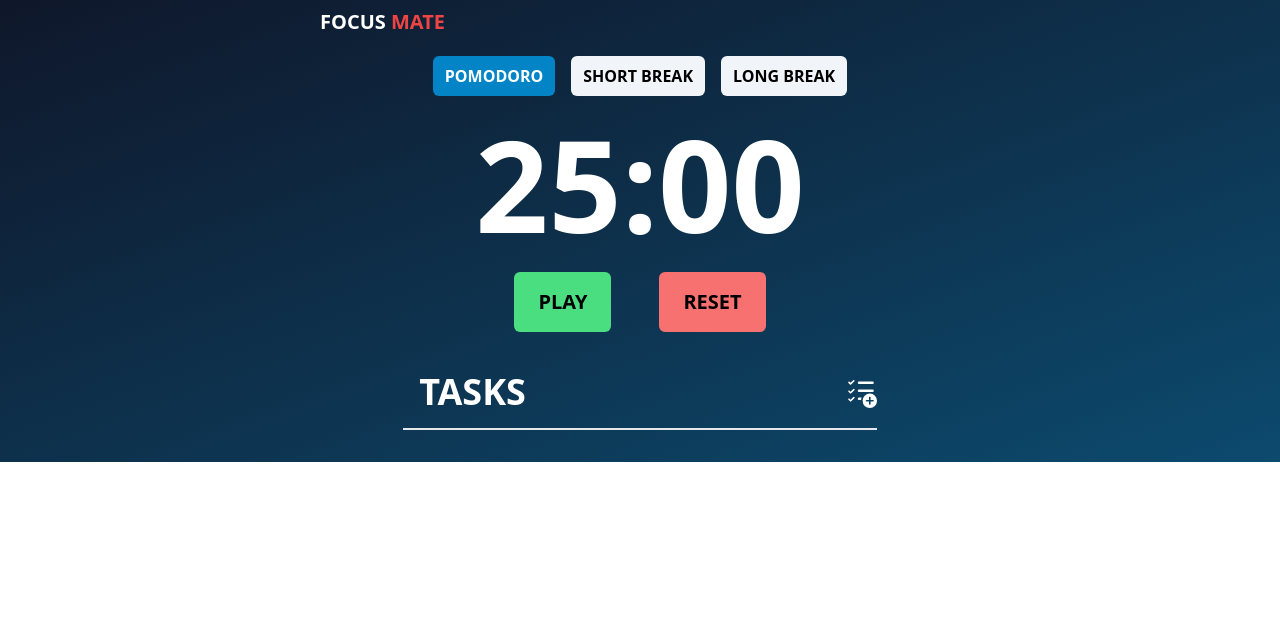
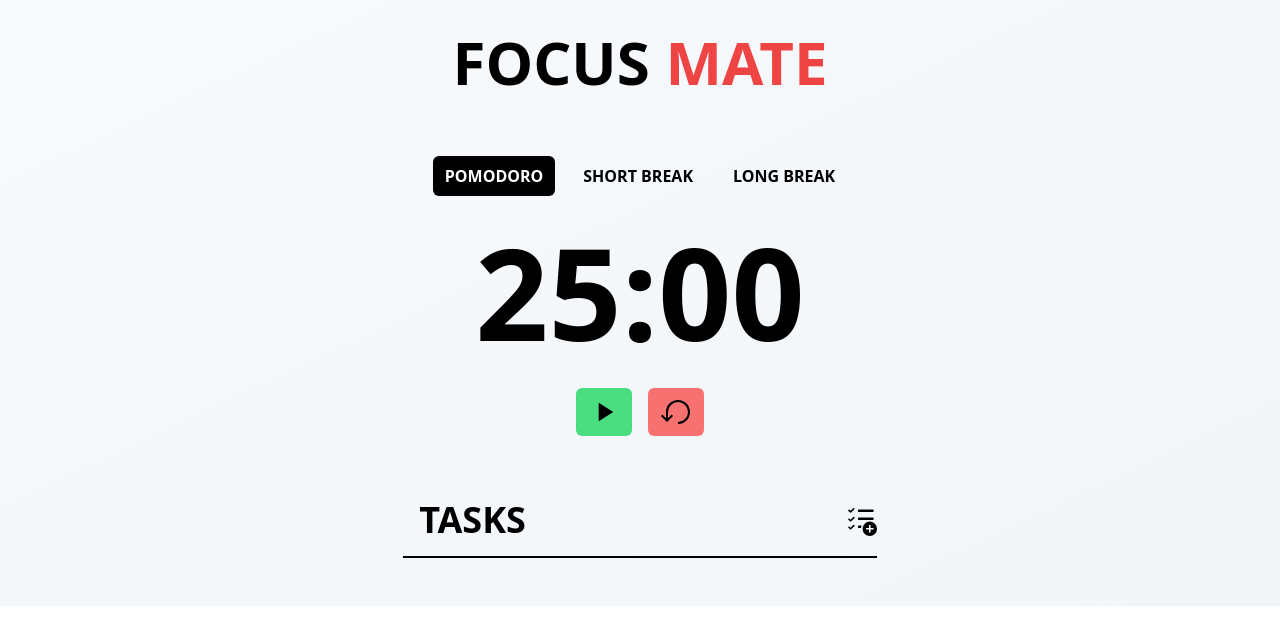
Before and after one commit to FrancoCanzani/pomodoro-app, a React (Vite) app: page / in a window 1280 px wide. Shown: the top 644 px of the page. Built offline with nearby package versions, Linux system fonts and the light colour scheme; what tailwindcss-animated would draw is missing.

Commit message:
Adds animation to Task component

```diff
--- a/src/App.tsx
+++ b/src/App.tsx
@@ -16,6 +16,42 @@ function App() {
   const [currentTimer, setCurrentTimer] = useState('Pomodoro');
 
   let interval: undefined | number = undefined;
+
+  const playSVG = (
+    <svg
+      xmlns='http://www.w3.org/2000/svg'
+      width='32'
+      height='32'
+      viewBox='0 0 24 24'
+    >
+      <path fill='currentColor' d='M8 19V5l11 7l-11 7Z' />
+    </svg>
+  );
+
+  const pauseSVG = (
+    <svg
+      xmlns='http://www.w3.org/2000/svg'
+      width='32'
+      height='32'
+      viewBox='0 0 24 24'
+    >
+      <path fill='currentColor' d='M14 19V5h4v14h-4Zm-8 0V5h4v14H6Z' />
+    </svg>
+  );
+
+  const resetSVG = (
+    <svg
+      xmlns='http://www.w3.org/2000/svg'
+      width='32'
+      height='32'
+      viewBox='0 0 32 32'
+    >
+      <path
+        fill='currentColor'
+        d='M18 28A12 12 0 1 0 6 16v6.2l-3.6-3.6L1 20l6 6l6-6l-1.4-1.4L8 22.2V16a10 10 0 1 1 10 10Z'
+      />
+    </svg>
+  );
 
   //   Play, pause and reset functions
   function handleCountdown() {
@@ -38,7 +74,7 @@ function App() {
   }
 
   return (
-    <main className='font-atkinson flex flex-col items-center justify-center bg-gradient-to-br from-slate-900 to-sky-900'>
+    <main className='font-atkinson flex flex-col items-center justify-center bg-gradient-to-br from-slate-50 to-slate-100'>
       <Header />
       <div className='mt-8 flex items-center justify-center'>
         <TimerSelector
@@ -84,20 +120,20 @@ function App() {
         {isRunning ? (
           <FunctionalButton
             action={handlePause}
-            text='Pause'
+            icon={pauseSVG}
             color='bg-gray-400'
           />
         ) : (
           <FunctionalButton
             action={handleCountdown}
-            text='Play'
+            icon={playSVG}
             color='bg-green-400'
           />
         )}
 
         <FunctionalButton
           action={handleReset}
-          text='Reset'
+          icon={resetSVG}
           color='bg-red-400'
         />
       </div>
--- a/src/components/FunctionalButton.tsx
+++ b/src/components/FunctionalButton.tsx
@@ -1,20 +1,20 @@
 interface FunctionalButtonProps {
   action: (event: React.MouseEvent<HTMLButtonElement>) => void;
-  text: string;
+  icon: JSX.Element;
   color: string;
 }
 
 export default function FunctionalButton({
   action,
-  text,
+  icon,
   color,
 }: FunctionalButtonProps) {
   return (
     <button
       onClick={action}
-      className={`m-6 rounded-md ${color} px-6 py-4 text-xl font-bold uppercase animate-once active:translate-y-0.5`}
+      className={`mx-2 my-8 rounded-md ${color} px-3 py-2 text-xl font-bold uppercase animate-once active:translate-y-0.5`}
     >
-      {text}
+      {icon}
     </button>
   );
 }
--- a/src/components/Header.tsx
+++ b/src/components/Header.tsx
@@ -1,7 +1,7 @@
 export default function Header() {
   return (
-    <header className='fixed left-80 top-2 w-screen '>
-      <h1 className='text-xl font-bold uppercase text-white'>
+    <header className='mt-8 flex items-center justify-center '>
+      <h1 className='text-6xl font-black uppercase'>
         Focus <span className='text-red-500'>Mate</span>
       </h1>
     </header>
--- a/src/components/Tasks.tsx
+++ b/src/components/Tasks.tsx
@@ -23,11 +23,11 @@ export default function Tasks() {
 
   return (
     <>
-      <div className='flex items-center justify-between border-b-2'>
-        <h1 className='m-4 text-4xl font-black uppercase text-white'>Tasks</h1>
+      <div className='my-4 flex items-center justify-between border-b-2 border-black'>
+        <h1 className='m-4 text-4xl font-black uppercase'>Tasks</h1>
         <form onSubmit={handleAddTask} className='flex items-center'>
           <input
-            className='bg-transparent text-xl font-semibold text-white outline-none'
+            className='bg-transparent text-xl font-semibold outline-none'
             type='text'
             name='task'
             ref={inputRef}
@@ -40,7 +40,7 @@ export default function Tasks() {
               viewBox='0 0 20 20'
             >
               <path
-                fill='white'
+                fill='currentColor'
                 d='M5.854 3.354a.5.5 0 1 0-.708-.708L3.5 4.293l-.646-.647a.5.5 0 1 0-.708.708l1 1a.5.5 0 0 0 .708 0l2-2ZM8.75 3.5a.75.75 0 0 0 0 1.5h8.5a.75.75 0 0 0 0-1.5h-8.5Zm0 5a.75.75 0 0 0 0 1.5h8.5a.75.75 0 0 0 0-1.5h-8.5Zm1.272 6.5a5.47 5.47 0 0 1 .353-1.5H8.75a.75.75 0 0 0 0 1.5h1.272ZM5.854 8.854a.5.5 0 1 0-.708-.708L3.5 9.793l-.646-.647a.5.5 0 1 0-.708.708l1 1a.5.5 0 0 0 .708 0l2-2Zm0 4.292a.5.5 0 0 1 0 .708l-2 2a.5.5 0 0 1-.708 0l-1-1a.5.5 0 0 1 .708-.708l.646.647l1.646-1.647a.5.5 0 0 1 .708 0ZM20 15.5a4.5 4.5 0 1 1-9 0a4.5 4.5 0 0 1 9 0Zm-4-2a.5.5 0 0 0-1 0V15h-1.5a.5.5 0 0 0 0 1H15v1.5a.5.5 0 0 0 1 0V16h1.5a.5.5 0 0 0 0-1H16v-1.5Z'
               />
             </svg>
@@ -52,7 +52,8 @@ export default function Tasks() {
           tasks.map((task) => (
             <div
               key={task.id}
-              className='my-3 flex w-96 cursor-pointer items-center justify-between rounded-md border-l-4 bg-slate-950 px-8 py-3 text-xl font-medium text-white'
+              className='my-3 flex
+              w-96 animate-fade-down cursor-pointer items-center justify-between rounded-md border-l-4 border-l-red-600 bg-slate-950 px-8 py-3 text-xl font-medium text-white'
             >
               <p>{task.text}</p>
               <button
--- a/src/components/Timer.tsx
+++ b/src/components/Timer.tsx
@@ -42,7 +42,7 @@ export default function Timer({
   }, [countdown]);
 
   return (
-    <div className='text-white'>
+    <div>
       <h1 className='text-center text-9xl font-black'>{`${
         countdown.minutes
       }:${countdown.seconds.toString().padStart(2, '0')}`}</h1>
--- a/src/components/TimerSelector.tsx
+++ b/src/components/TimerSelector.tsx
@@ -14,9 +14,9 @@ export default function TimerSelector({
   return (
     <button
       onClick={handleTimerSelector}
-      className={`text-md mx-2 my-6 rounded-md px-3 py-2 font-bold uppercase ${
-        currentTimer === timerType ? 'bg-sky-600 text-white' : 'bg-slate-100'
-      } animate-once focus:bg-sky-600 focus:text-white active:translate-y-0.5`}
+      className={`text-md mx-2 my-8 rounded-md px-3 py-2 font-bold uppercase ${
+        currentTimer === timerType ? 'bg-black text-white' : ''
+      } hover:bg-black hover:text-white focus:text-white active:translate-y-0.5`}
     >
       {timerType}
     </button>
```
